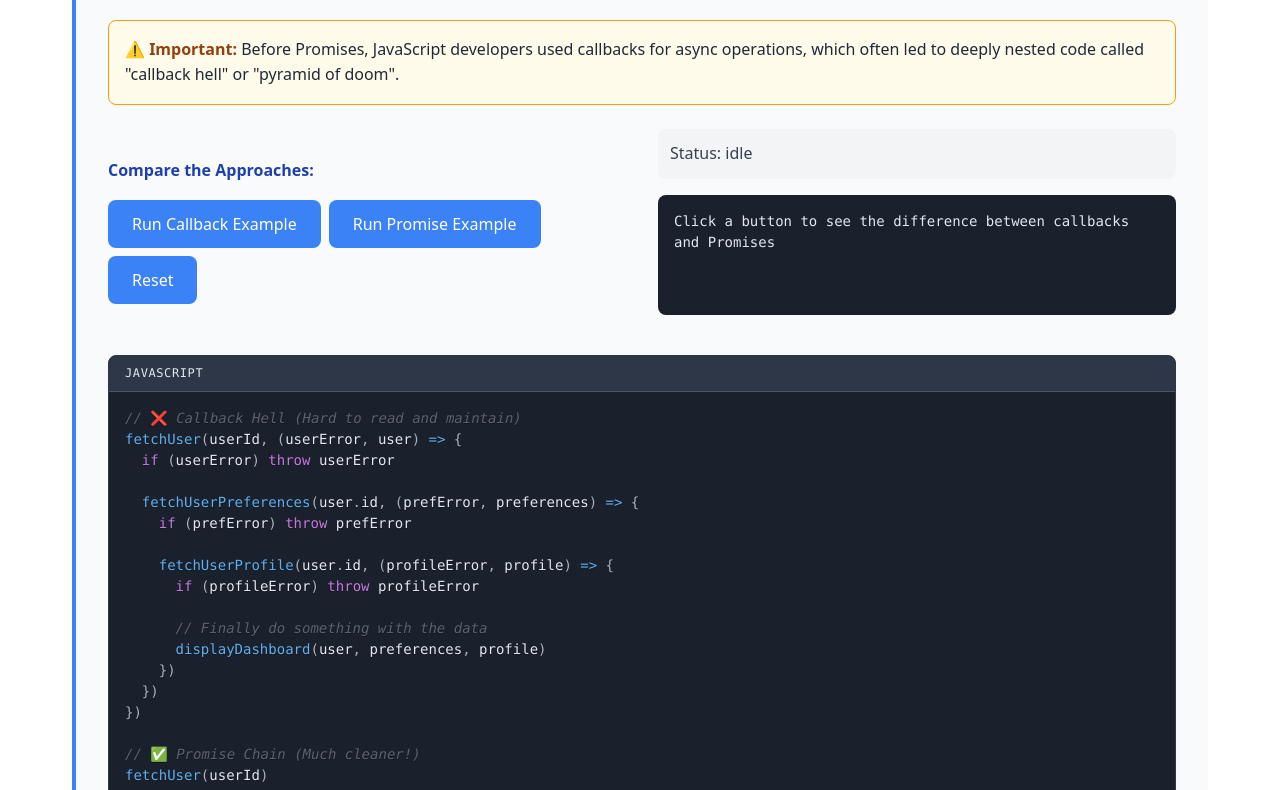
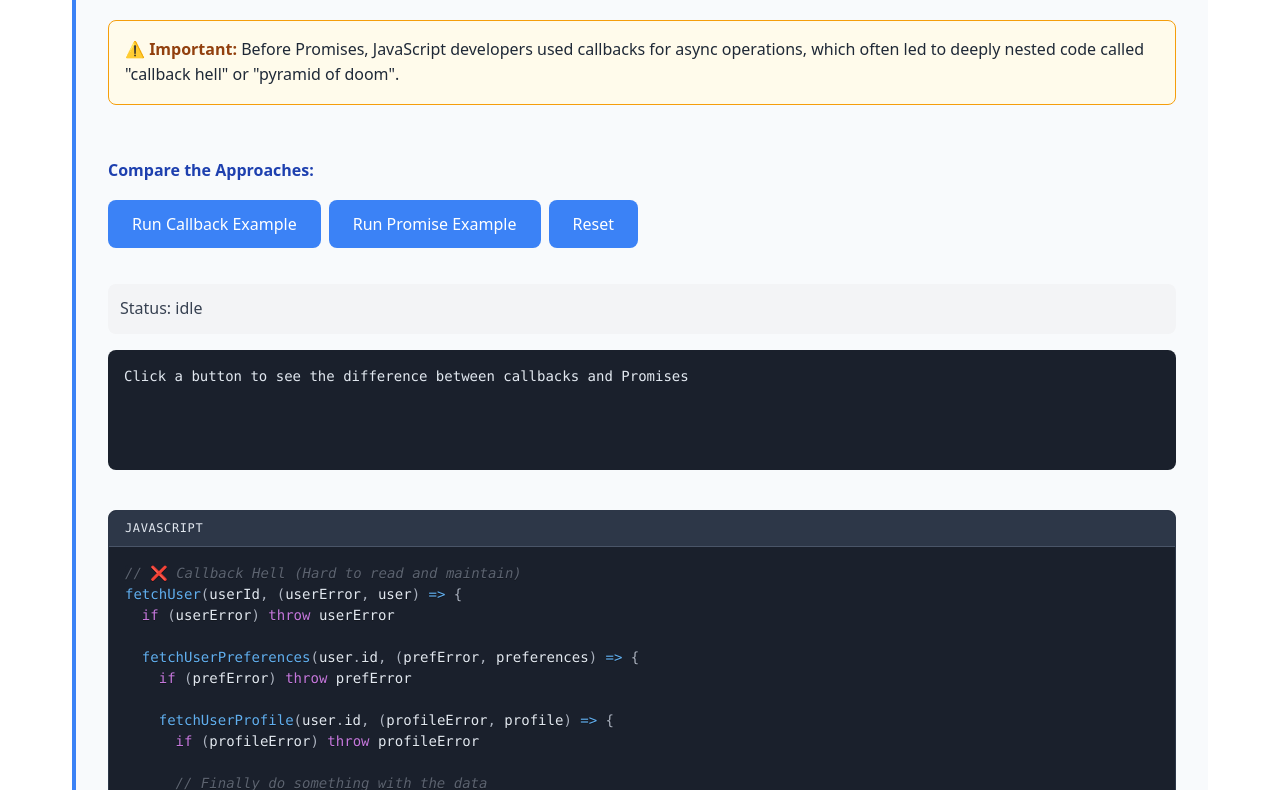
Before and after one commit to tugudush/promise, a React (Vite) app: page /chapter/1 in a window 1280 px wide. Shown: the part 2270-3060 px from the top of the page. Built offline with nearby package versions, Linux system fonts and the light colour scheme.

Commit message:
feat: Refactor DemoContainer to use flexbox for improved layout

```diff
--- a/src/examples/shared/TutorialComponents.styles.ts
+++ b/src/examples/shared/TutorialComponents.styles.ts
@@ -15,15 +15,10 @@ export const ExampleTitle = styled.h3`
 `
 
 export const DemoContainer = styled.div`
-  display: grid;
-  grid-template-columns: 1fr 1fr;
+  display: flex;
+  flex-direction: column;
   gap: 2rem;
   margin: 1.5rem 0;
-
-  @media (max-width: 768px) {
-    grid-template-columns: 1fr;
-    gap: 1rem;
-  }
 `
 
 export const DemoButton = styled.button<{ disabled?: boolean }>`
```
